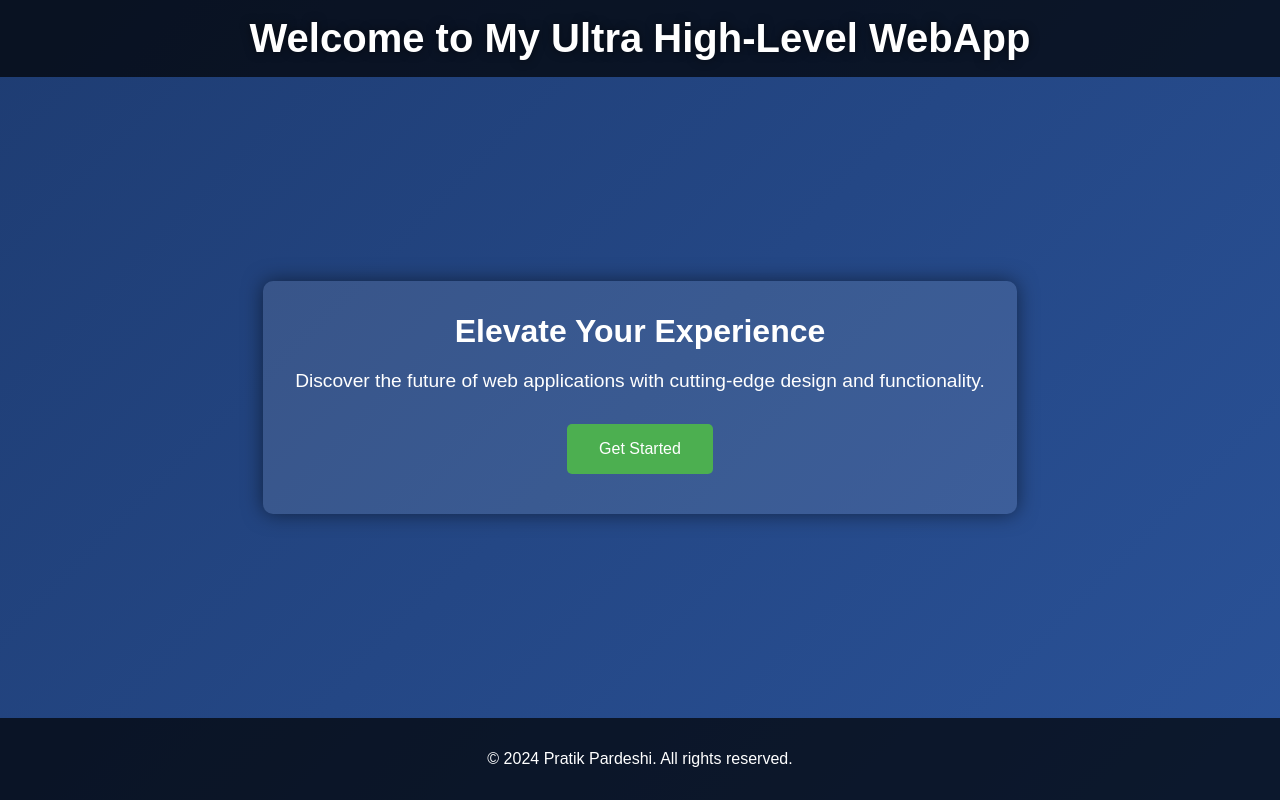
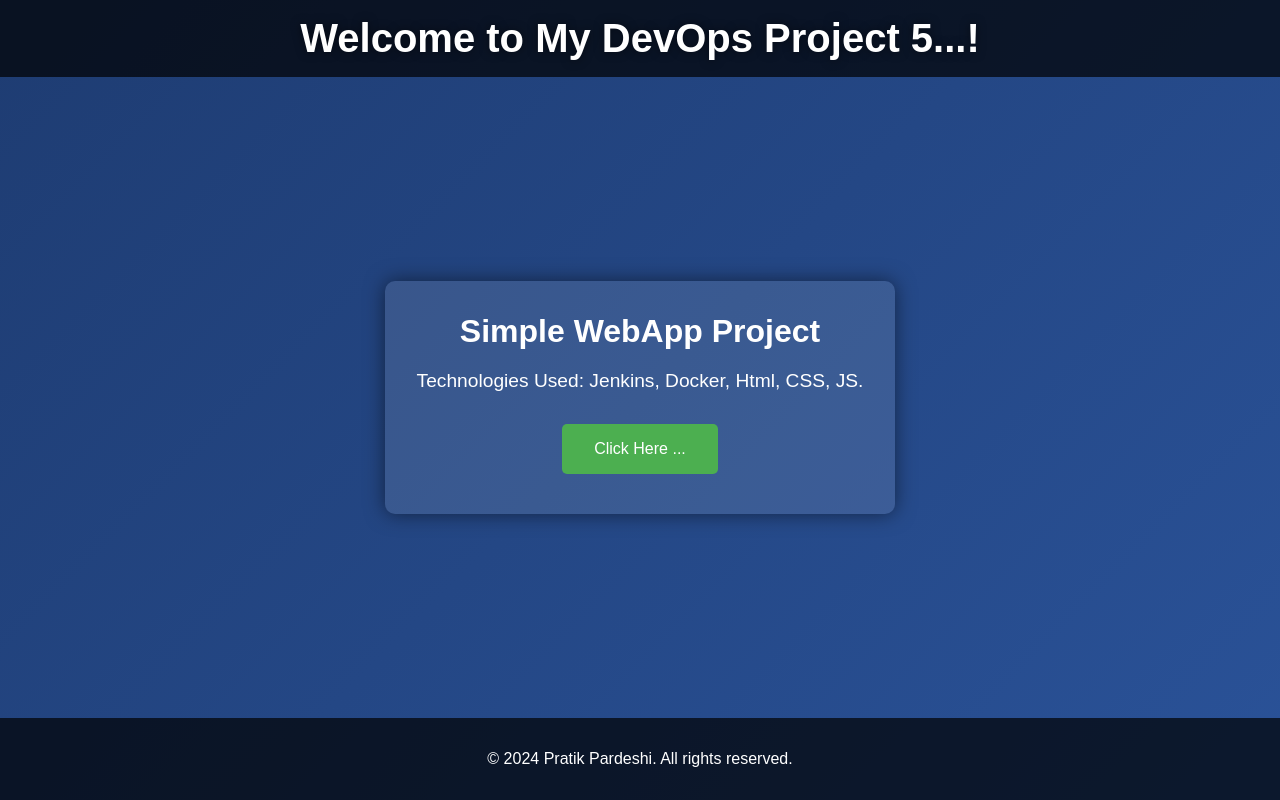
Before and after one commit to Pratik-Pardeshi/Project-5-Devops-dockerized-webapp-deployment-expense-Tracker, a plain HTML site: page index.html in a window 1280 px wide. Drawn offline with Linux system fonts and the light colour scheme.

Commit message:
Update index.html

```diff
--- a/index.html
+++ b/index.html
@@ -3,19 +3,19 @@
 <head>
     <meta charset="UTF-8">
     <meta name="viewport" content="width=device-width, initial-scale=1.0">
-    <title>Ultra High-Level WebApp</title>
+    <title> WebApp Project 5</title>
     <link rel="stylesheet" href="styles.css">
     <script src="script.js" defer></script>
 </head>
 <body>
     <header>
-        <h1>Welcome to My Ultra High-Level WebApp</h1>
+        <h1>Welcome to My DevOps Project 5...!</h1>
     </header>
     <main>
         <section class="hero">
-            <h2>Elevate Your Experience</h2>
-            <p>Discover the future of web applications with cutting-edge design and functionality.</p>
-            <button>Get Started</button>
+            <h2>Simple WebApp Project</h2>
+            <p>Technologies Used: Jenkins, Docker, Html, CSS, JS.</p>
+            <button>Click Here ...</button>
         </section>
     </main>
     <footer>
```
